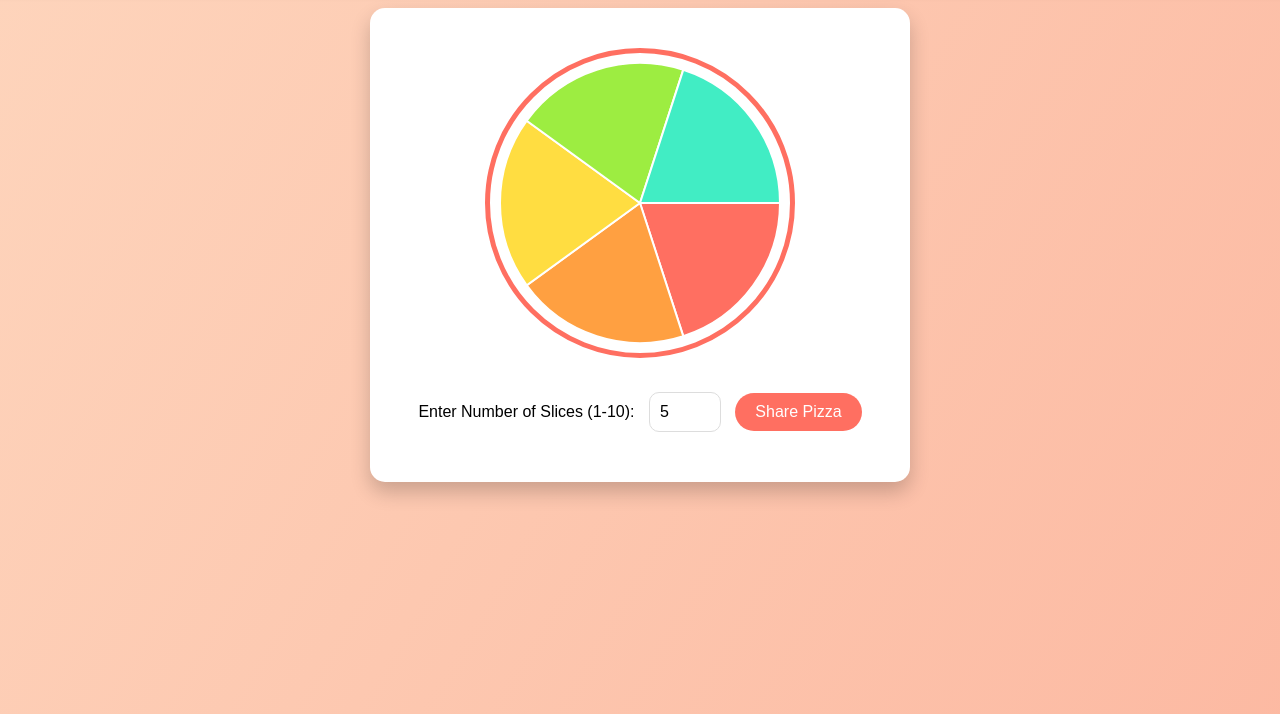
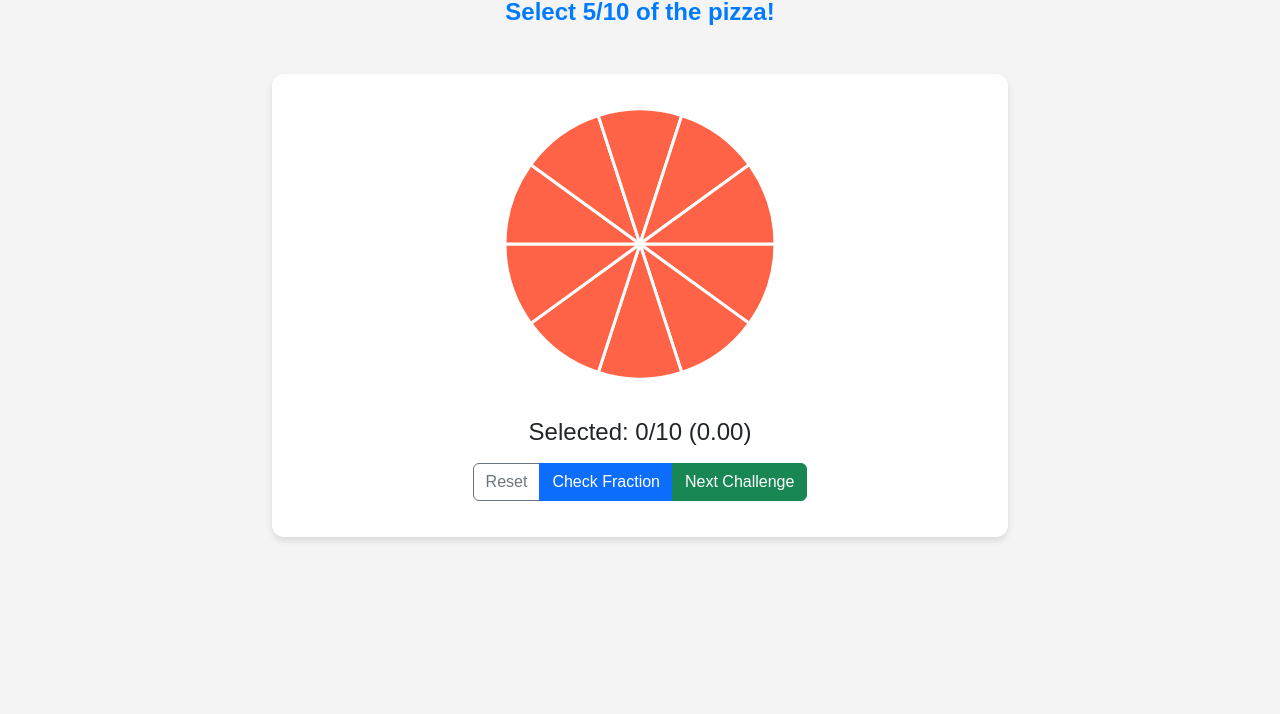
Before and after one commit to ravidhone01/Maths, a plain HTML site: page index.html in a window 1280 px wide. Shown: the part 86-800 px from the top of the page. Drawn offline with nearby package versions, Linux system fonts and the light colour scheme.

Commit message:
Update index.html

```diff
--- a/index.html
+++ b/index.html
@@ -3,189 +3,219 @@
 <head>
     <meta charset="UTF-8">
     <meta name="viewport" content="width=device-width, initial-scale=1.0">
-  <title>Dynamic Pizza Sharing Game</title>
+    <title>Fraction Pizza Challenge</title>
+    <link href="https://cdn.jsdelivr.net/npm/bootstrap@5.3.0/dist/css/bootstrap.min.css" rel="stylesheet">
     <style>
-    /* Global Styles */
         body {
+            background-color: #f4f4f4;
             font-family: 'Arial', sans-serif;
-      margin: 0;
-      padding: 0;
-      background: linear-gradient(120deg, #ffecd2, #fcb69f);
-      background-size: 200% 200%;
-      animation: gradientAnimation 10s ease infinite;
-      display: flex;
-      flex-direction: column;
-      align-items: center;
-      justify-content: flex-start;
-      height: 100vh;
         }
-
-    @keyframes gradientAnimation {
-      0% { background-position: 0% 50%; }
-      50% { background-position: 100% 50%; }
-      100% { background-position: 0% 50%; }
-    }
-
-    header {
-      background: #ff6f61;
-      color: white;
+        .fraction-container {
+            background-color: white;
+            border-radius: 12px;
+            box-shadow: 0 4px 6px rgba(0,0,0,0.1);
             padding: 20px;
-      font-size: 1.8rem;
-      text-align: center;
-      width: 100%;
-      border-radius: 0 0 20px 20px;
-      box-shadow: 0 5px 10px rgba(0, 0, 0, 0.2);
-    }
-
-    #gameContainer {
-      text-align: center;
-      margin: 20px;
-      width: 90%;
-      max-width: 500px;
-      padding: 20px;
-      background: white;
-      border-radius: 15px;
-      box-shadow: 0 10px 20px rgba(0, 0, 0, 0.2);
-    }
-
-    canvas {
-      border: 5px solid #ff6f61;
-      border-radius: 50%;
-      margin: 20px 0;
-      width: 100%;
-      max-width: 300px;
-      height: auto;
-    }
-
-    input {
-      padding: 10px;
-      border-radius: 10px;
-      border: 1px solid #ddd;
-      font-size: 1rem;
-      margin: 10px;
-      width: 50px;
-    }
-
-    button {
-      padding: 10px 20px;
-      font-size: 1rem;
-      background: #ff6f61;
-      color: white;
-      border: none;
-      border-radius: 20px;
-      cursor: pointer;
-      transition: all 0.3s ease;
-    }
-
-    button:hover {
-      background: #ff856f;
-      transform: scale(1.1);
-    }
-
-    .slicesContainer {
-      display: flex;
-      justify-content: center;
-      gap: 20px;
             margin-top: 20px;
         }
-
-    .sliceFly {
-      position: absolute;
-      width: 20px;
-      height: 20px;
-      border-radius: 50%;
-      background: #ff6f61;
-      animation: flyAnimation 1.5s ease forwards;
+        .pizza-slice {
+            transition: all 0.3s ease;
+            cursor: pointer;
         }
-
-    @keyframes flyAnimation {
-      0% { opacity: 1; transform: translate(0, 0); }
-      100% { opacity: 0; transform: translate(var(--x), var(--y)); }
+        .pizza-slice:hover {
+            transform: scale(1.05);
+            opacity: 0.8;
         }
-
-    /* Placeholder people receiving pizza */
-    .receiver {
-      width: 80px;
-      height: 80px;
-      background: linear-gradient(120deg, #ffe2d8, #ff856f);
-      border-radius: 50%;
-      display: flex;
-      align-items: center;
-      justify-content: center;
-      color: white;
-      font-size: 1.2rem;
+        .selected {
+            fill: #28a745 !important;
+        }
+        #challengeQuestion {
+            font-size: 24px;
             font-weight: bold;
-      box-shadow: 0 5px 10px rgba(0, 0, 0, 0.2);
+            color: #007bff;
+        }
+        .celebration-message {
+            font-size: 36px;
+            font-weight: bold;
+            color: #28a745;
+            text-shadow: 2px 2px 4px rgba(0,0,0,0.3);
         }
     </style>
 </head>
 <body>
-  <header>🍕 Dynamic Pizza Sharing Game</header>
-  <div id="gameContainer">
-    <canvas id="pizzaCanvas" width="300" height="300"></canvas>
-    <br>
-    <label for="pizzaSlices">Enter Number of Slices (1-10):</label>
-    <input type="number" id="pizzaSlices" value="5" min="1" max="10">
-    <button onclick="sharePizza()">Share Pizza</button>
-    <div class="slicesContainer" id="receiversContainer"></div>
+    <div class="container">
+        <div class="text-center my-4">
+            <h1 class="display-6">Fraction Pizza Challenge</h1>
+            <p id="challengeQuestion" class="lead">Select the Fraction!</p>
         </div>
 
+        <div class="row">
+            <div class="col-md-8 offset-md-2">
+                <div class="fraction-container text-center">
+                    <div id="pizzaBoard" class="mb-3">
+                        <!-- Pizza SVG will be dynamically generated here -->
+                    </div>
+
+                    <div class="mt-4">
+                        <h4 id="fractionDisplay">Select Slices to Learn!</h4>
+                        <div class="btn-group mt-2" role="group">
+                            <button id="resetBtn" class="btn btn-outline-secondary">Reset</button>
+                            <button id="checkBtn" class="btn btn-primary">Check Fraction</button>
+                            <button id="nextBtn" class="btn btn-success">Next Challenge</button>
+                        </div>
+                    </div>
+                    <div id="resultMessage" class="mt-3"></div>
+                </div>
+            </div>
+        </div>
+    </div>
+
+    <script src="https://cdn.jsdelivr.net/npm/bootstrap@5.3.0/dist/js/bootstrap.bundle.min.js"></script>
     <script>
-    const pizzaCanvas = document.getElementById('pizzaCanvas');
-    const pizzaCtx = pizzaCanvas.getContext('2d');
-    const receiversContainer = document.getElementById('receiversContainer');
+        class FractionPizzaChallenge {
+            constructor() {
+                this.TOTAL_SLICES = 10;
+                this.selectedSlices = new Set();
+                this.currentChallenge = null;
+                this.challenges = this.generateChallenges();
+                this.initializeEventListeners();
+            }
 
-    function drawPizza(slices) {
-      const colors = ['#ff6f61', '#ffa041', '#ffdd41', '#9ded41', '#41edc4', '#4187ed', '#9141ed', '#ed41d9', '#ed416e', '#5c5c5c'];
-      pizzaCtx.clearRect(0, 0, pizzaCanvas.width, pizzaCanvas.height);
-      const centerX = pizzaCanvas.width / 2;
-      const centerY = pizzaCanvas.height / 2;
-      const radius = 140;
-      const sliceAngle = (2 * Math.PI) / slices;
+            generateChallenges() {
+                return Array.from({length: 10}, (_, i) => ({
+                    target: `${i + 1}/${this.TOTAL_SLICES}`,
+                    expectedSlices: i + 1
+                }));
+            }
 
-      for (let i = 0; i < slices; i++) {
-        pizzaCtx.beginPath();
-        pizzaCtx.moveTo(centerX, centerY);
-        pizzaCtx.arc(centerX, centerY, radius, i * sliceAngle, (i + 1) * sliceAngle);
-        pizzaCtx.closePath();
-        pizzaCtx.fillStyle = colors[i % colors.length];
-        pizzaCtx.fill();
-        pizzaCtx.strokeStyle = '#fff';
-        pizzaCtx.lineWidth = 2;
-        pizzaCtx.stroke();
+            createPizzaSVG() {
+                const pizzaBoard = document.getElementById('pizzaBoard');
+                pizzaBoard.innerHTML = '';
+
+                const svg = document.createElementNS("http://www.w3.org/2000/svg", "svg");
+                svg.setAttribute('viewBox', '0 0 200 200');
+                svg.setAttribute('width', '100%');
+                svg.setAttribute('height', '300px');
+
+                const centerX = 100, centerY = 100, radius = 90;
+
+                const circle = document.createElementNS("http://www.w3.org/2000/svg", "circle");
+                circle.setAttribute('cx', centerX);
+                circle.setAttribute('cy', centerY);
+                circle.setAttribute('r', radius);
+                circle.setAttribute('fill', '#FFA500');
+                svg.appendChild(circle);
+
+                for (let i = 0; i < this.TOTAL_SLICES; i++) {
+                    const slice = document.createElementNS("http://www.w3.org/2000/svg", "path");
+                    const angle = (i * 360 / this.TOTAL_SLICES) * (Math.PI / 180);
+                    const nextAngle = ((i + 1) * 360 / this.TOTAL_SLICES) * (Math.PI / 180);
+
+                    const x1 = centerX + radius * Math.cos(angle);
+                    const y1 = centerY + radius * Math.sin(angle);
+                    const x2 = centerX + radius * Math.cos(nextAngle);
+                    const y2 = centerY + radius * Math.sin(nextAngle);
+
+                    const pathData = `M${centerX},${centerY} L${x1},${y1} A${radius},${radius} 0 0,1 ${x2},${y2} Z`;
+
+                    slice.setAttribute('d', pathData);
+                    slice.setAttribute('fill', '#FF6347');
+                    slice.setAttribute('stroke', 'white');
+                    slice.setAttribute('stroke-width', '2');
+                    slice.setAttribute('data-slice-id', i);
+                    slice.classList.add('pizza-slice');
+
+                    svg.appendChild(slice);
+                }
+
+                pizzaBoard.appendChild(svg);
+                this.addSliceListeners();
+            }
+
+            addSliceListeners() {
+                const slices = document.querySelectorAll('.pizza-slice');
+                slices.forEach(slice => {
+                    slice.addEventListener('click', (event) => this.toggleSlice(event));
+                });
+
+                document.getElementById('resetBtn').addEventListener('click', () => this.resetPizza());
+                document.getElementById('checkBtn').addEventListener('click', () => this.checkFraction());
+                document.getElementById('nextBtn').addEventListener('click', () => this.nextChallenge());
+            }
+
+            toggleSlice(event) {
+                const slice = event.target;
+                const sliceId = slice.getAttribute('data-slice-id');
+
+                if (this.selectedSlices.has(sliceId)) {
+                    this.selectedSlices.delete(sliceId);
+                    slice.classList.remove('selected');
+                } else {
+                    this.selectedSlices.add(sliceId);
+                    slice.classList.add('selected');
+                }
+
+                this.updateFractionDisplay();
+            }
+
+            updateFractionDisplay() {
+                const fractionDisplay = document.getElementById('fractionDisplay');
+                const selectedCount = this.selectedSlices.size;
+                const fraction = `${selectedCount}/${this.TOTAL_SLICES}`;
+                const decimalFraction = (selectedCount / this.TOTAL_SLICES).toFixed(2);
+
+                fractionDisplay.textContent = `Selected: ${fraction} (${decimalFraction})`;
+            }
+
+            startChallenge() {
+                this.resetPizza();
+                this.currentChallenge = this.challenges[Math.floor(Math.random() * this.challenges.length)];
+                document.getElementById('challengeQuestion').textContent = `Select ${this.currentChallenge.target} of the pizza!`;
+                document.getElementById('resultMessage').textContent = '';
+            }
+
+            checkFraction() {
+                const selectedCount = this.selectedSlices.size;
+                const resultMessage = document.getElementById('resultMessage');
+
+                if (selectedCount === this.currentChallenge.expectedSlices) {
+                    const celebrationMessages = [
+                        "Awesome! 🎉",
+                        "Fabulous! 🌟",
+                        "Perfect! 👏",
+                        "Brilliant! 🏆",
+                        "Excellent! 🍕"
+                    ];
+
+                    resultMessage.innerHTML = `<span class="celebration-message">${
+                        celebrationMessages[Math.floor(Math.random() * celebrationMessages.length)]
+                    }</span>`;
+                } else {
+                    resultMessage.innerHTML = `<span class="text-danger">Oops! Try again. You selected ${selectedCount}/${this.TOTAL_SLICES}</span>`;
                 }
             }
 
-    function sharePizza() {
-      const slicesInput = document.getElementById('pizzaSlices');
-      let slices = parseInt(slicesInput.value);
+            resetPizza() {
+                const slices = document.querySelectorAll('.pizza-slice');
+                slices.forEach(slice => {
+                    slice.classList.remove('selected');
+                });
+                this.selectedSlices.clear();
+                this.updateFractionDisplay();
+            }
 
-      // Validate slices
-      if (isNaN(slices) || slices < 1) slices = 1;
-      if (slices > 10) slices = 10;
-      slicesInput.value = slices;
+            nextChallenge() {
+                this.startChallenge();
+            }
 
-      drawPizza(slices);
-
-      receiversContainer.innerHTML = '';
-
-      for (let i = 0; i < slices; i++) {
-        const receiver = document.createElement('div');
-        receiver.className = 'receiver';
-        receiver.textContent = i + 1;
-        receiversContainer.appendChild(receiver);
-
-        const slice = document.createElement('div');
-        slice.className = 'sliceFly';
-        slice.style.setProperty('--x', `${(i - 5) * 50}px`);
-        slice.style.setProperty('--y', `${150}px`);
-        document.body.appendChild(slice);
-
-        setTimeout(() => slice.remove(), 1500);
+            initializeEventListeners() {
+                document.addEventListener('DOMContentLoaded', () => {
+                    this.createPizzaSVG();
+                    this.startChallenge();
+                });
             }
         }
 
-    drawPizza(5);
+        const fractionPizzaChallenge = new FractionPizzaChallenge();
     </script>
 </body>
 </html>
```
Lines whose indentation alone changed are shown as unchanged.
